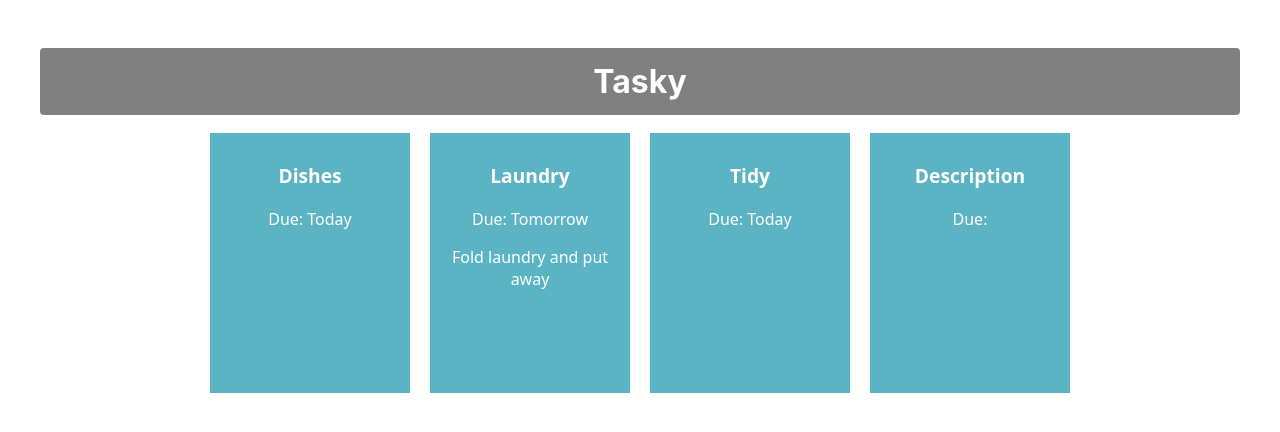
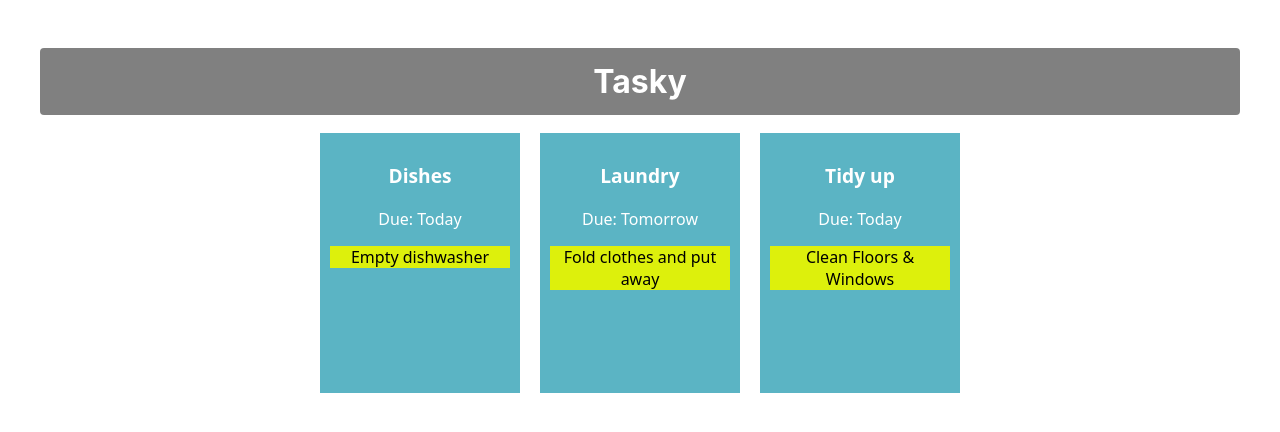
Before and after one commit to cathalororke/react-basics-labs, a React (Create React App) app in the folder tasky/: page / in a window 1280 px wide. Shown: the top 432 px of the page. Built offline with nearby package versions, Linux system fonts and the light colour scheme.

Commit message:
Added task state

```diff
--- a/tasky/src/App.css
+++ b/tasky/src/App.css
@@ -13,6 +13,7 @@
 }
 .container{
   text-align: center;
+  padding: 20px;
 }
 .card {
   display: inline-block;
--- a/tasky/src/App.js
+++ b/tasky/src/App.js
@@ -1,16 +1,22 @@
+import React, { useState } from 'react';
 import './App.css';
 import Task from './components/Task';
 
 function App() {
-  return (
+  const [ taskState, setTaskState ] = useState({
+    tasks: [
+      { title:"Dishes", description: "Empty dishwasher", deadline: "Today" },
+      { title: "Laundry", description: "Fold clothes and put away", deadline: "Tomorrow" },
+      { title: "Tidy up", description: "Clean Floors & Windows", deadline: "Today" }
+    ]
+  });
+
+    return (
     <div className="container">
       <h1>Tasky</h1>
-      <Task title="Dishes" deadline="Today" />
-      <Task title="Laundry" deadline="Tomorrow">
-        Fold laundry and put away
-    </Task>
-      <Task title="Tidy" deadline="Today" />
-      <Task title="Description"/>
+      <Task title={taskState.tasks[0].title} deadline={taskState.tasks[0].deadline} description={taskState.tasks[0].description} />
+      <Task title={taskState.tasks[1].title} deadline={taskState.tasks[1].deadline} description={taskState.tasks[1].description} />
+      <Task title={taskState.tasks[2].title} deadline={taskState.tasks[2].deadline} description={taskState.tasks[2].description} />
     </div>
   );
 }
--- a/tasky/src/components/Task.js
+++ b/tasky/src/components/Task.js
@@ -1,4 +1,5 @@
-import React from 'react';
+
+import React, { useState } from 'react';
 
 const Task = (props) => {
 
```
